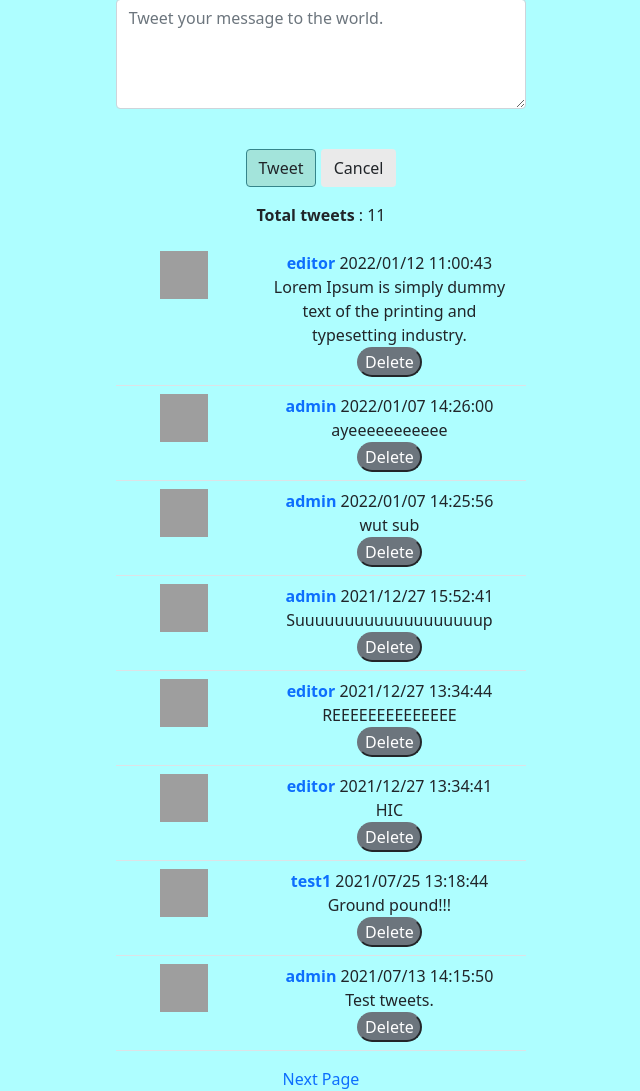
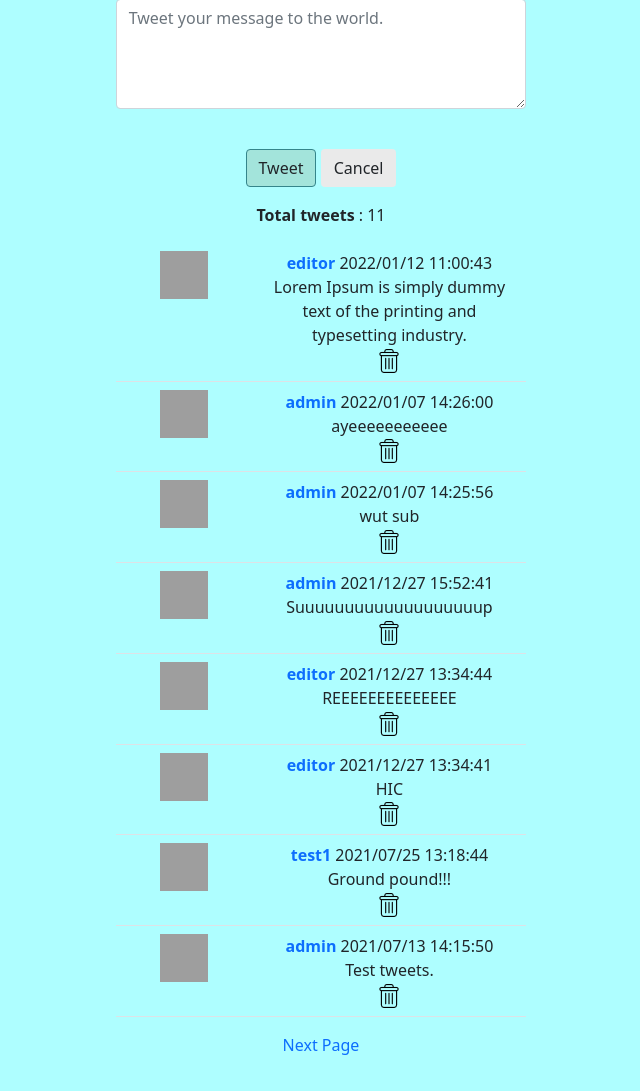
Before and after one commit to Touyu-Pan/flask-demo, a Flask app: page / in a window 1280 px wide. Shown: the part 157-1248 px from the top of the page, without its empty margins (319-959 px from the left). After the commit the page ends 1212 px from the top, so only its background shows below. Run offline with Flask 2, Linux system fonts and the light colour scheme; a user stored in the database is signed in; data comes from the database, SQL or seed files in the repository; both versions use the stored data as it was after the commit; grey boxes are pictures that could not be loaded.

Commit message:
update the way to delete tweet

```diff
--- a/twittor/route.py
+++ b/twittor/route.py
@@ -20,20 +20,18 @@ def index():
     page_num = int(request.args.get('page') or 1)
     tweets = current_user.own_and_followed_tweets().paginate(page=page_num, per_page=current_app.config['TWEET_PER_PAGE'], error_out=False)
 
-    delete_tweet_form = DeleteTweetForm()
-    if delete_tweet_form.validate_on_submit():
-        id = request.values['tweet_id']
-        tweet_to_deleted = Tweet.query.get(id)
-        db.session.delete(tweet_to_deleted)
-        db.session.commit()
-        return redirect(url_for('index'))
-
     next_url = url_for('index', page=tweets.next_num) if tweets.has_next else None
     prev_url = url_for('index', page=tweets.prev_num) if tweets.has_prev else None
     return render_template(
-        'index.html', tweets=tweets.items, form=form, next_url=next_url, prev_url=prev_url, delete_tweet_form=delete_tweet_form \
-            , tweetsCount=tweetsCount
+        'index.html', tweets=tweets.items, form=form, next_url=next_url, prev_url=prev_url, tweetsCount=tweetsCount
     )
+
+@login_required
+def delete(id):
+    tweet_to_deleted = Tweet.query.get(id)
+    db.session.delete(tweet_to_deleted)
+    db.session.commit()
+    return redirect(url_for('index'))
 
 @login_required
 def countTweets():
--- a/twittor/templates/_tweets.html
+++ b/twittor/templates/_tweets.html
@@ -10,20 +10,19 @@
             <a href="/{{ tweet.author.username }}"><b>{{ tweet.author.username }}   </b></a>
             {{ tweet.getTaiwanTime().strftime("%Y/%m/%d %H:%M:%S") }}<br>
             {{ tweet.body }}<br>
+
             {% if current_user.permission == 'editor' %}
             {% if tweet.author == current_user %}
-              <form action="" method="POST">
-                {{ delete_tweet_form.hidden_tag() }}
-                <input type="hidden" name = "tweet_id" value="{{ tweet.id }}">
-                <button class="btn-secondary" type="submit" name = "tweet_delete" value="Delete" onclick="return confirm('Are you sure?');">Delete</button>
-              </form>
+              <a href="{{ url_for('delete', id=tweet.id) }}" onclick="confirm('Are you sure?')">
+                <img src="{{ url_for('static', filename='icons/delete.png') }}" alt="del">
+              </a>
             {% endif %}
             {% endif %}
+
             {% if current_user.permission == 'admin' %}
-              <form action="" method="POST">
-                {{ delete_tweet_form.hidden_tag() }}
-                <button class="btn-secondary" style="border-radius: 15px;" type="submit" name = "tweet_id" value="{{ tweet.id }}" onclick="return confirm('Are you sure?');">Delete</button>
-              </form>
+              <a href="{{ url_for('delete', id=tweet.id) }}" onclick="confirm('Are you sure?')">
+                <img src="{{ url_for('static', filename='icons/delete.png') }}" alt="del">
+              </a>
             {% endif %}
           </td>
       </tr>
```
Also changed, not shown: twittor/__init__.py (+6 -1 lines), twittor/twittor.db.
